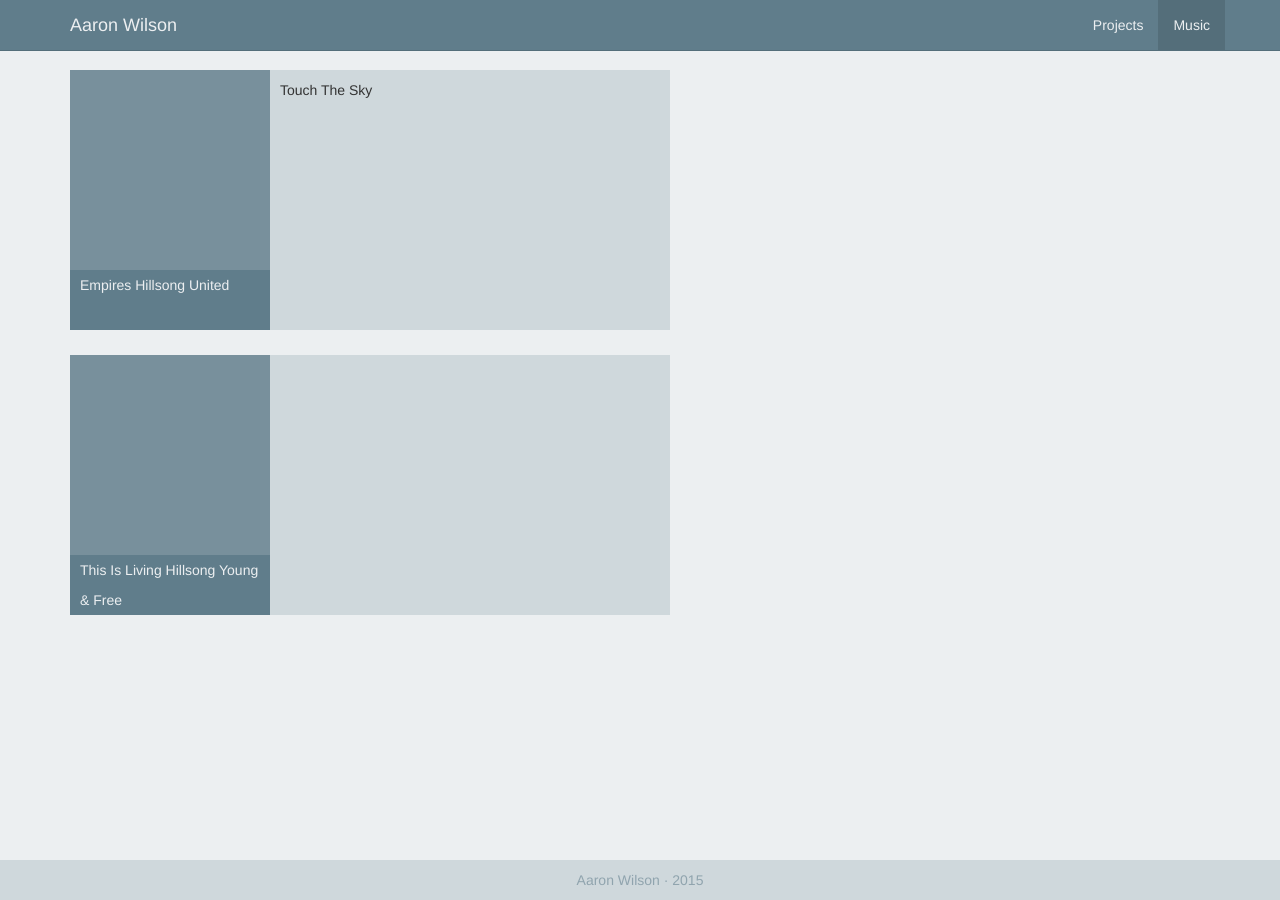
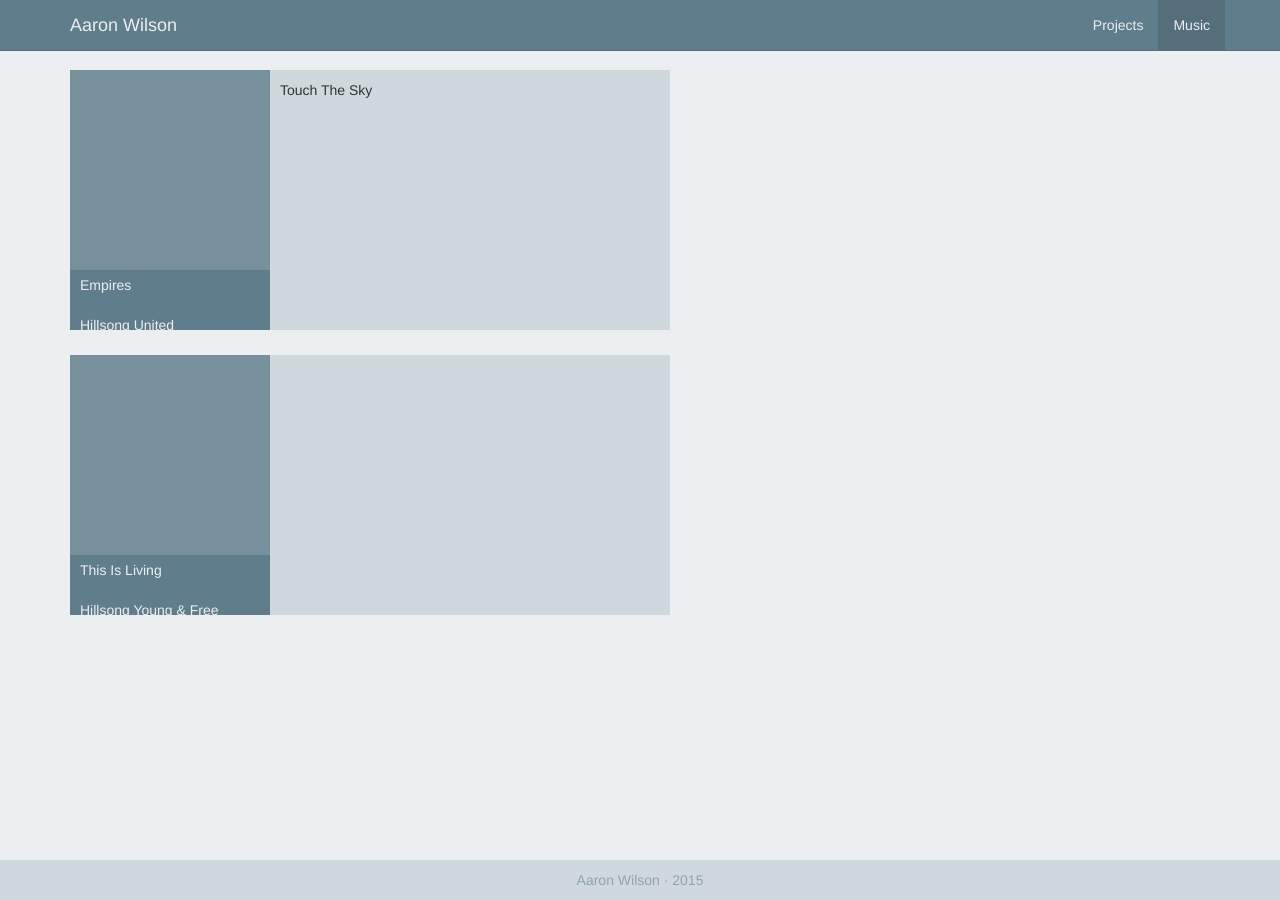
Before and after one commit to aarontwf/limebyte.github.io, a Jekyll site: the page built from music/index.html, in a window 1280 px wide. Built offline with Jekyll 4.4.1, drawn with Linux system fonts in a browser that asks for light colours; nearby versions of some CDN libraries.

Commit message:
Update index.html

```diff
--- a/music/index.html
+++ b/music/index.html
@@ -13,8 +13,8 @@ permalink: /music/
 
             </div>
             <div class="album-footer">
-                <span>{{ album.name }}</span>
-                <span>{{ artist.name }}</span>
+                <p>{{ album.name }}</p>
+                <p>{{ artist.name }}</p>
             </div>
         </div>
         <div class="album-body">
```
